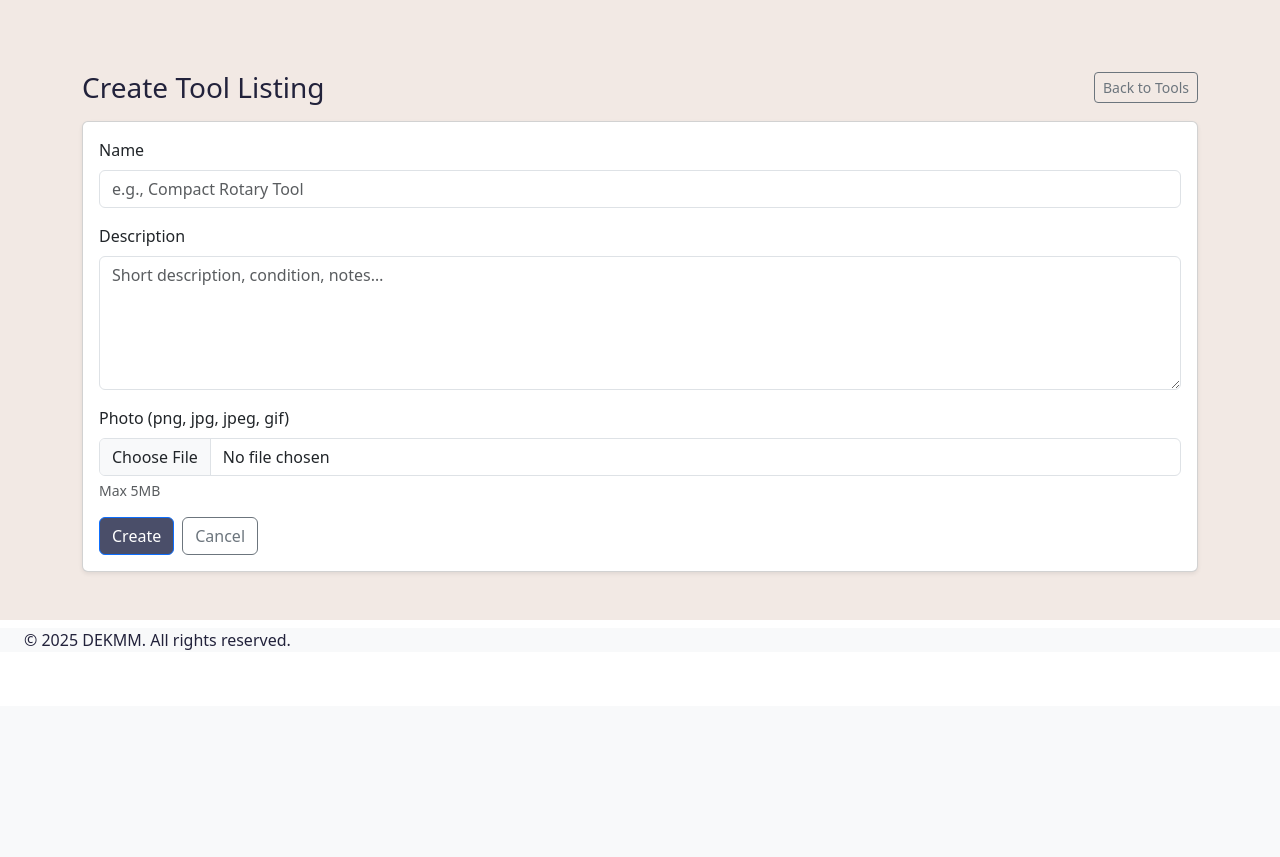
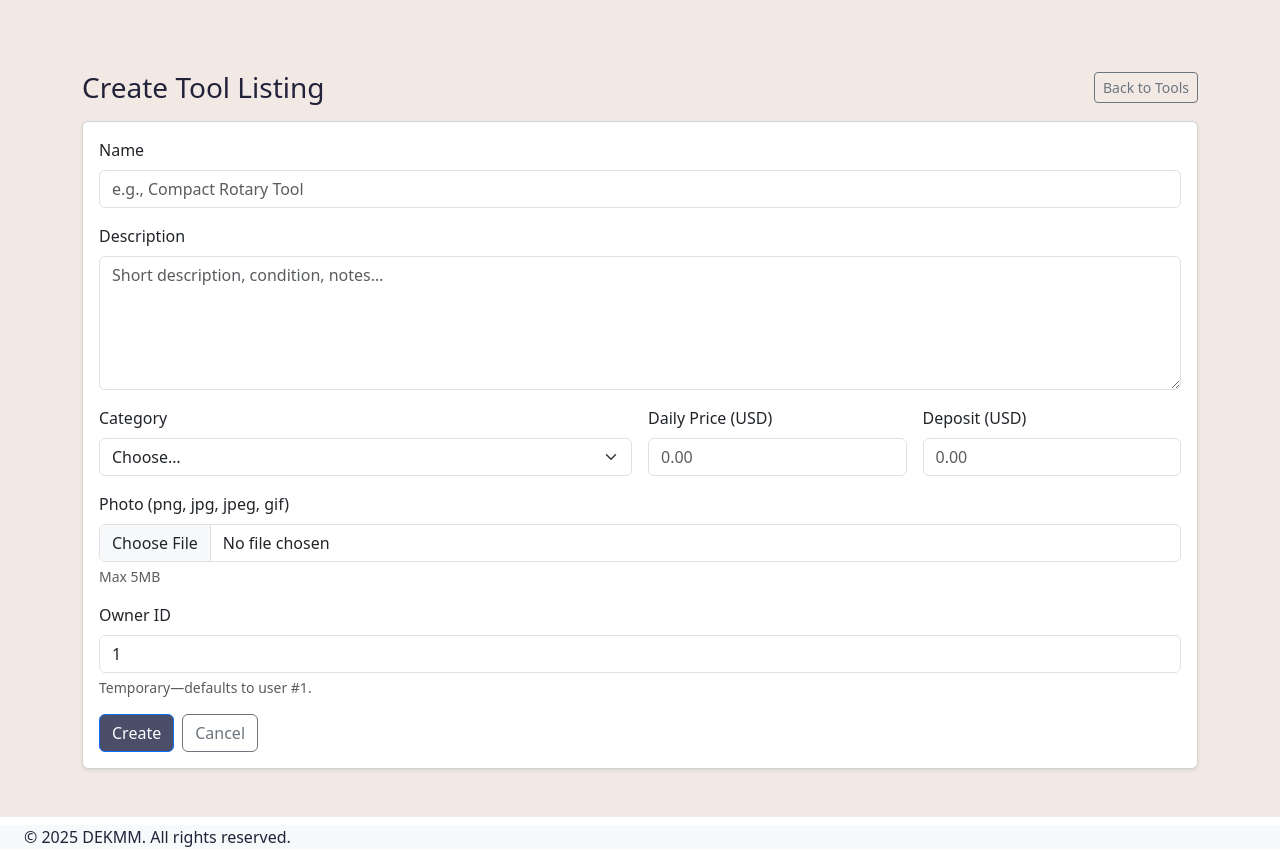
Before and after one commit to eddydesouza/ToolShare, a Flask app: page /tools/new in a window 1280 px wide. Shown: the part 94-951 px from the top of the page. Before the commit the page ends 744 px from the top, so only its background shows below. Run offline with Flask 3, Linux system fonts and the light colour scheme.

Commit message:
Fixed issue with certain fields not being required yet DB is NN. Added categories and daily pricing to the tool listing. OwnerID temporary implementation until profiles are complete.

```diff
--- a/app.py
+++ b/app.py
@@ -155,7 +155,7 @@ def list_tools():
     conn = get_db_connection()
     cursor = conn.cursor(dictionary=True)
     cursor.execute("""
-        SELECT id, name, description, photo_path, created_at
+        SELECT id, name, description, photo_path, category, daily_price, deposit_amount, created_at
         FROM tools
         ORDER BY created_at DESC
     """)
@@ -163,25 +163,39 @@ def list_tools():
     cursor.close()
     conn.close()
     return render_template('tools.html', tools=tools)
-
+# ...
 @app.route('/tools/new', methods=['GET', 'POST'])
 def create_tool():
     if request.method == 'POST':
         name = request.form.get('name', '').strip()
         description = request.form.get('description', '').strip()
-        owner_id = request.form.get('owner_id', '').strip() or '1'  # fallback to 1
+        owner_id = request.form.get('owner_id', '').strip() or '1'
+        category = request.form.get('category', '').strip()
+        daily_price = request.form.get('daily_price', '').strip()
+        deposit_amount = request.form.get('deposit_amount', '').strip()
 
-        if not name or not description:
-            flash("Please fill in the name and description.", "danger")
+        # Required fields
+        if not name or not description or not category or not daily_price or not deposit_amount:
+            flash("Please complete all required fields.", "danger")
             return redirect(url_for('create_tool'))
 
+        # Numeric validation
+        try:
+            daily_price_val = float(daily_price)
+            deposit_amount_val = float(deposit_amount)
+            if daily_price_val < 0 or deposit_amount_val < 0:
+                raise ValueError("Prices must be non-negative.")
+        except ValueError:
+            flash("Daily price and deposit must be valid non-negative numbers.", "danger")
+            return redirect(url_for('create_tool'))
+
+        # Optional photo
         photo = request.files.get('photo')
         photo_path = None
         if photo and photo.filename:
             if allowed_file(photo.filename):
                 filename = secure_filename(photo.filename)
                 base, ext = os.path.splitext(filename)
-                # fix deprecation warning (use timezone-aware now)
                 filename = f"{base}_{int(datetime.now(timezone.utc).timestamp())}{ext}"
                 save_path = os.path.join(app.config['UPLOAD_FOLDER'], filename)
                 photo.save(save_path)
@@ -190,12 +204,15 @@ def create_tool():
                 flash("Please upload a valid image (png, jpg, jpeg, gif).", "danger")
                 return redirect(url_for('create_tool'))
 
+        # Insert
         conn = get_db_connection()
         cursor = conn.cursor()
-        # INSERT now includes owner_id
         cursor.execute(
-            "INSERT INTO tools (name, description, photo_path, owner_id, created_at) VALUES (%s, %s, %s, %s, NOW())",
-            (name, description, photo_path, owner_id)
+            """
+            INSERT INTO tools (name, description, photo_path, owner_id, category, daily_price, deposit_amount, created_at)
+            VALUES (%s, %s, %s, %s, %s, %s, %s, NOW())
+            """,
+            (name, description, photo_path, owner_id, category, daily_price_val, deposit_amount_val)
         )
         conn.commit()
         cursor.close()
@@ -208,6 +225,7 @@ def create_tool():
     return render_template('create_tool.html')
 
 
+
 # Run the app
 if __name__ == '__main__':
     app.run(debug=True)
--- a/templates/create_tool.html
+++ b/templates/create_tool.html
@@ -35,10 +35,40 @@
                     placeholder="Short description, condition, notes…" required></textarea>
         </div>
 
+        <div class="col-md-6">
+          <label for="category" class="form-label">Category</label>
+          <select id="category" name="category" class="form-select" required>
+            <option value="" selected disabled>Choose…</option>
+            <option>Power Tools</option>
+            <option>Hand Tools</option>
+            <option>Garden & Outdoors</option>
+            <option>Automotive</option>
+            <option>Measuring & Layout</option>
+            <option>Other</option>
+          </select>
+        </div>
+
+        <div class="col-md-3">
+          <label for="daily_price" class="form-label">Daily Price (USD)</label>
+          <input id="daily_price" name="daily_price" class="form-control" type="number" step="0.01" min="0" placeholder="0.00" required>
+        </div>
+
+        <div class="col-md-3">
+          <label for="deposit_amount" class="form-label">Deposit (USD)</label>
+          <input id="deposit_amount" name="deposit_amount" class="form-control" type="number" step="0.01" min="0" placeholder="0.00" required>
+        </div>
+
         <div class="col-12">
           <label for="photo" class="form-label">Photo (png, jpg, jpeg, gif)</label>
           <input id="photo" name="photo" class="form-control" type="file" accept=".png,.jpg,.jpeg,.gif">
           <div class="form-text">Max 5MB</div>
+        </div>
+
+        <!-- TEMP: keep until auth is wired -->
+        <div class="col-12">
+          <label for="owner_id" class="form-label">Owner ID</label>
+          <input id="owner_id" name="owner_id" class="form-control" type="number" min="1" value="1" required>
+          <div class="form-text">Temporary—defaults to user #1.</div>
         </div>
 
         <div class="col-12 d-flex gap-2">
```
Also changed, not shown: templates/tools.html (+19 -6 lines).
